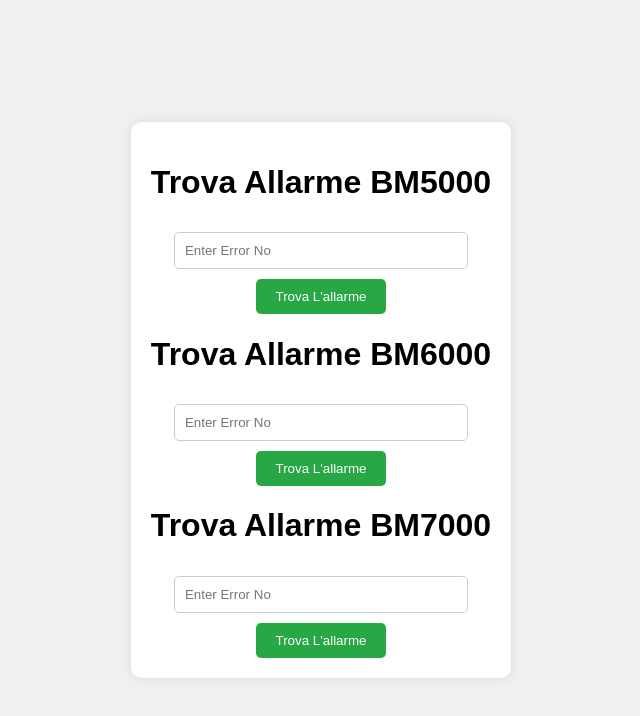
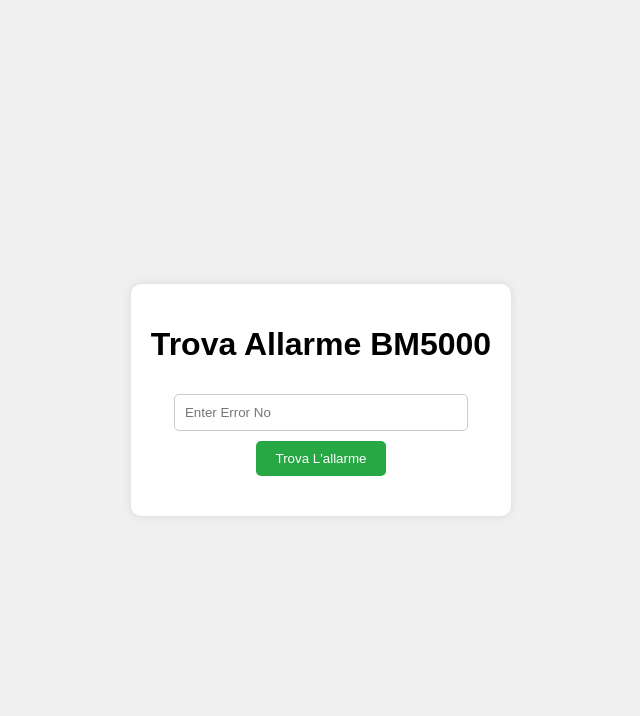
Before and after one commit to Bomber75/Bomber75.github.io, a plain HTML site: page index.html in a window 1280 px wide. Shown: the whole page, without its empty margins (319-959 px from the left). Drawn offline with Linux system fonts and the light colour scheme.

Commit message:
Update index.html

```diff
--- a/index.html
+++ b/index.html
@@ -9,19 +9,9 @@
 <body>
 <div class="container">
     <h1>Trova Allarme BM5000</h1>
-    <input type="text" id="errorInputBM5000" placeholder="Enter Error No">
-    <button onclick="findErrorBM5000()">Trova L'allarme</button>
-    <div id="resultBM5000"></div>
-
-    <h1>Trova Allarme BM6000</h1>
-    <input type="text" id="errorInputBM6000" placeholder="Enter Error No">
-    <button onclick="findErrorBM6000()">Trova L'allarme</button>
-    <div id="resultBM6000"></div>
-
-    <h1>Trova Allarme BM7000</h1>
-    <input type="text" id="errorInputBM7000" placeholder="Enter Error No">
-    <button onclick="findErrorBM7000()">Trova L'allarme</button>
-    <div id="resultBM7000"></div>
+    <input type="text" id="errorInput" placeholder="Enter Error No">
+    <button onclick="findError()">Trova L'allarme</button>
+    <div id="result"></div>
 </div>
 <script src="script.js"></script>
 </body>
```
